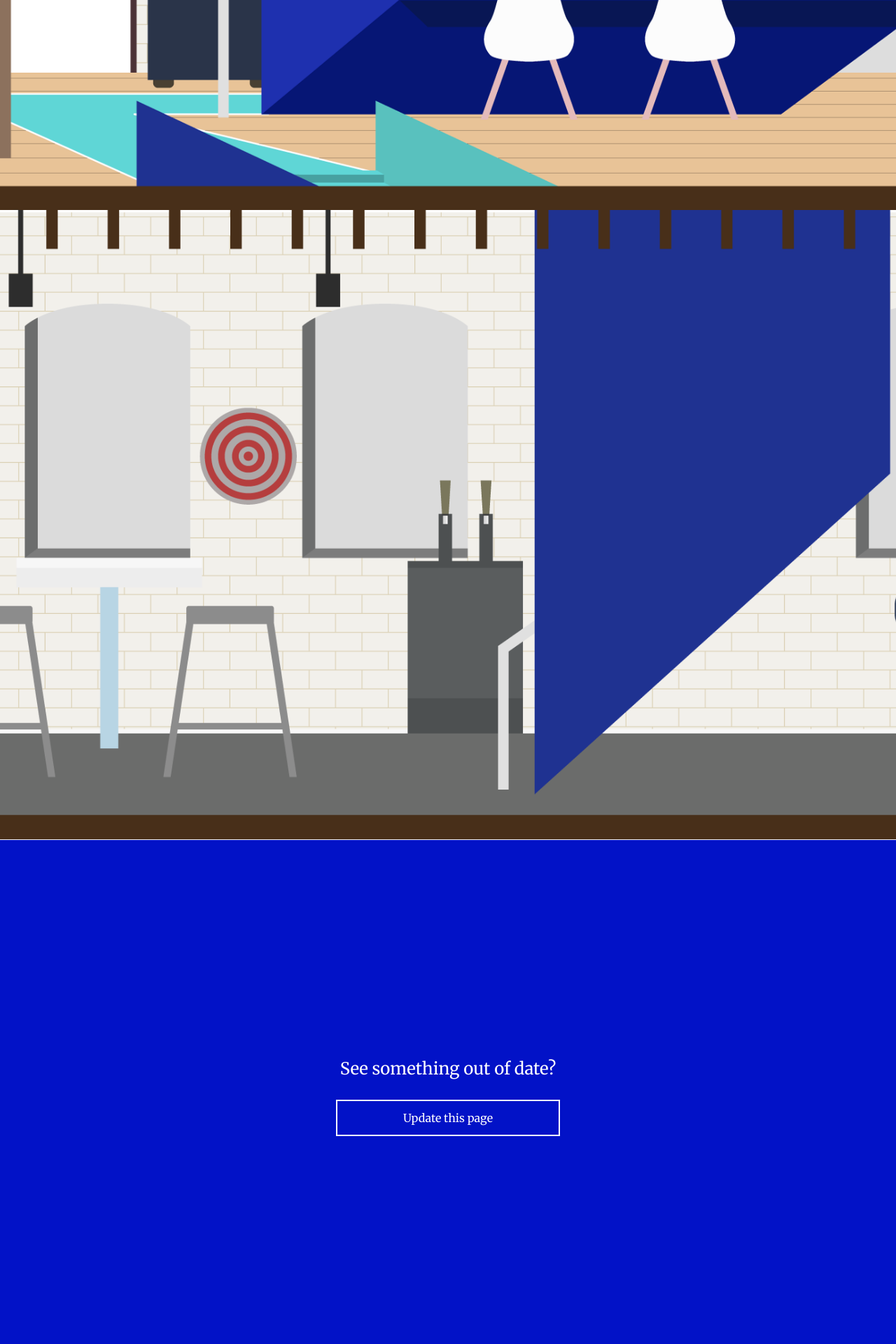
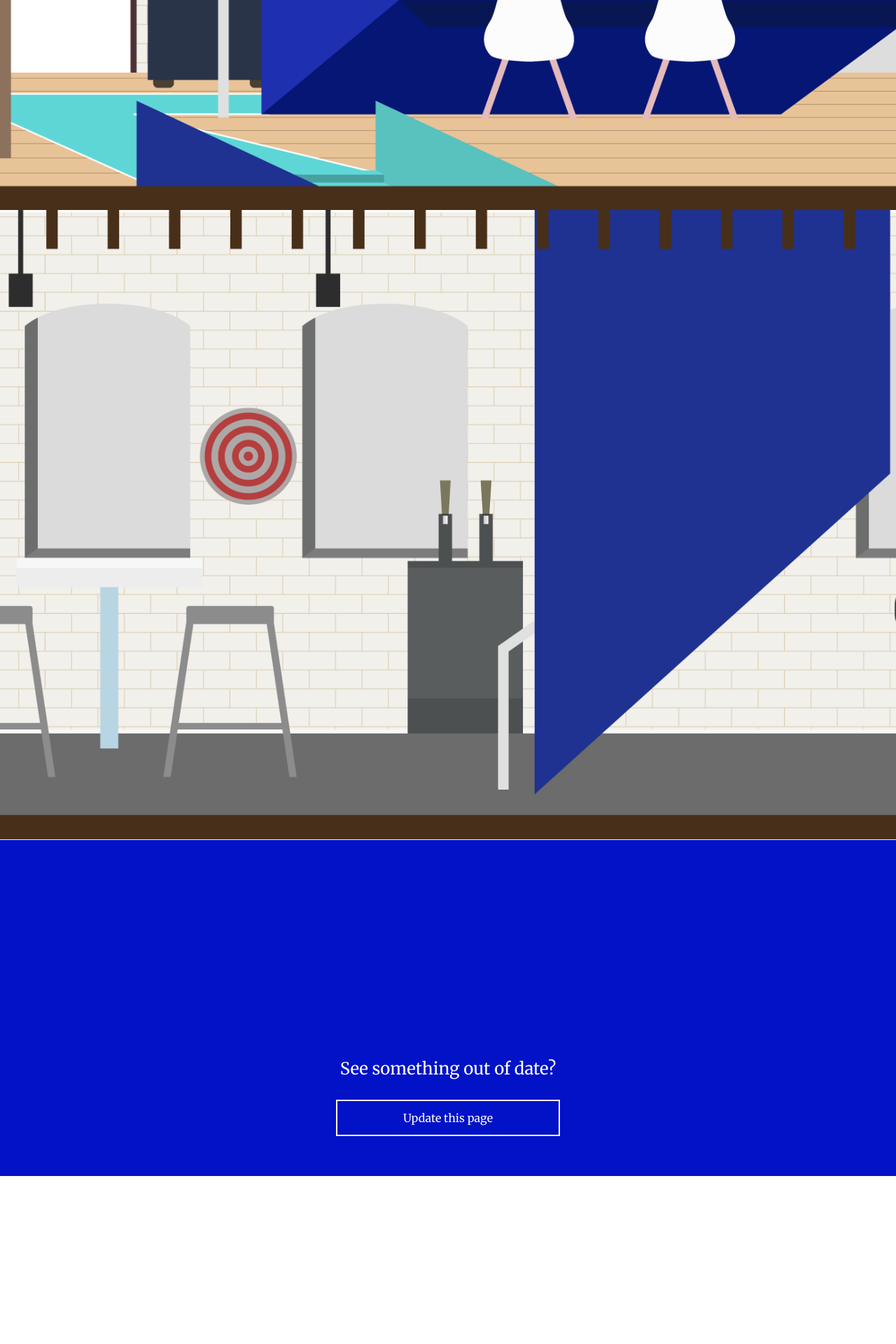
Before and after one commit to theReboot/cobrewrs, a Jekyll site: the page built from index.html, in a window 1280 px wide. Shown: the part 1500-3420 px from the top of the page at 70% size. Built offline with Jekyll 4.4.1, drawn with Linux system fonts in a browser that asks for light colours; after the commit the page ends 3180 px from its top, so only the background shows below that.

Commit message:
Removed min-height on text section

```diff
--- a/css/main.scss
+++ b/css/main.scss
@@ -36,7 +36,6 @@
 .onlyText {
   padding-top: 35vh;
   min-height: 30rem;
-  min-height: 80vh;
 
   @include breakpoint(baby-bear) {
     padding-top: 10rem;
```
